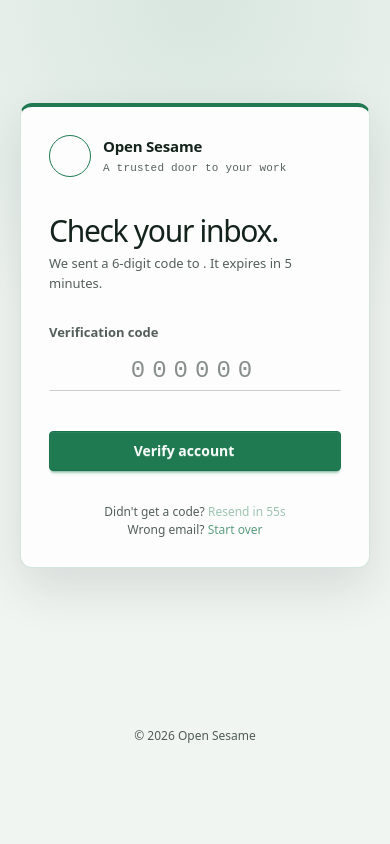
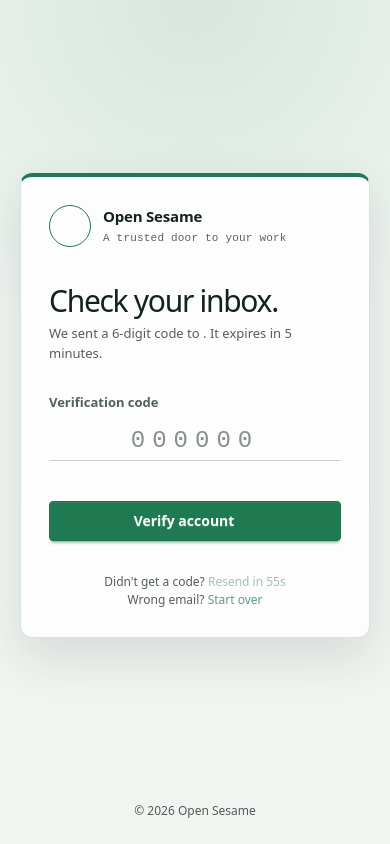
Before and after one commit to WilliamTran0211/open-sesame-fe, a Nuxt app: page /verify in a window 390 px wide. Built offline with nearby package versions, Linux system fonts and the light colour scheme; no server answers; some icons are missing.

Commit message:
fix(auth layout): footer no longer overlaps tall cards

```diff
--- a/app/assets/css/main.css
+++ b/app/assets/css/main.css
@@ -59,7 +59,9 @@
 .login-page {
   display: grid;
   min-height: 100dvh;
+  grid-template-rows: 1fr auto;
   place-items: center;
+  gap: 24px;
   padding: 32px 20px 24px;
   background: radial-gradient(circle at 50% 0%, color-mix(in srgb, var(--color-primary) 12%, transparent), transparent 42%), var(--color-base-200);
 }
@@ -353,15 +355,6 @@
   min-height: 48px;
   color: var(--color-primary);
   font-size: 13px;
-}
-
-.login-footer {
-  position: absolute;
-  right: 20px;
-  bottom: 18px;
-  left: 20px;
-  max-width: 420px;
-  margin: auto;
 }
 
 .brand-mark {
@@ -1279,12 +1272,6 @@
 }
 
 @media (max-width: 600px) {
-  .login-footer {
-    position: static;
-    width: min(100%, 420px);
-    margin: 18px auto 0;
-    padding-bottom: 4px;
-  }
   .register-card {
     width: 100%;
     padding: 20px 0;
```
